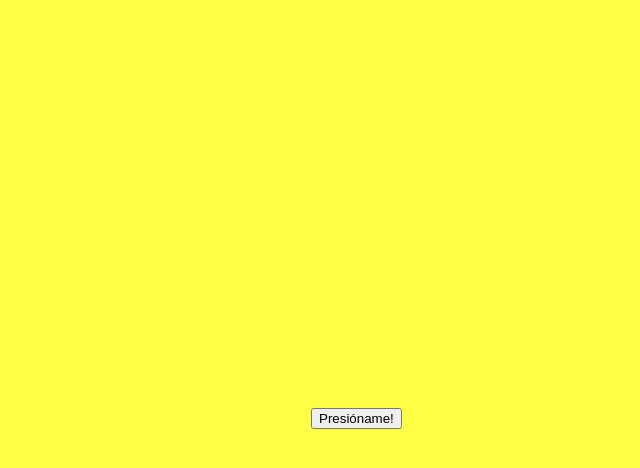
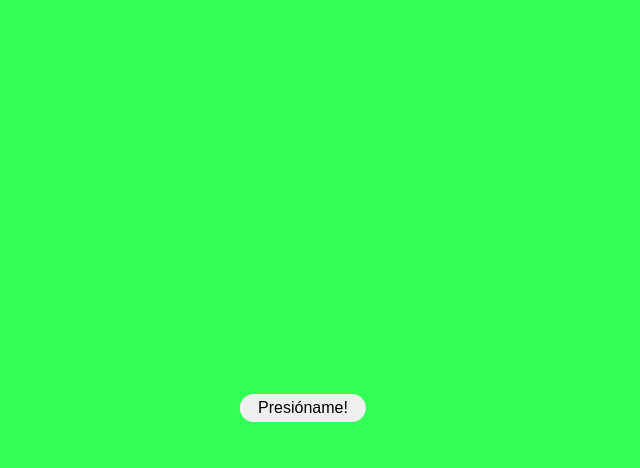
Before and after one commit to javiergonzalez02/Colors, a plain HTML site: page index.html in a window 1280 px wide. Both pictures are taken after a click on the button "Presióname!". Shown: the whole page, without its empty margins (337-977 px from the left). Drawn offline with Linux system fonts and the light colour scheme.

Commit message:
Añadida funcionalidad de cambio de color

```diff
--- a/script.js
+++ b/script.js
@@ -1,3 +1,11 @@
 let background = document.querySelector("body");
+let button = document.querySelector("button");
+let colors = ["#FF5733", "#33FF57", "#3357FF", "#F033FF", "#FF33F0", "#33FFF5", "#F5FF33", "#FF8C33", "#338CFF", "#8333FF"];
 
-background.style.backgroundColor = "#ff4";
+background.style.backgroundColor = "red";
+
+const cambiarColorFondo = () => {
+    background.style.backgroundColor = colors[Math.floor(Math.random() * colors.length)];
+}
+
+button.addEventListener("click", cambiarColorFondo);
--- a/style.css
+++ b/style.css
@@ -1,5 +1,16 @@
+* {
+    font-family: sans-serif;
+    font-size: 1rem;
+}
+
 button {
     position: relative;
     top: 50vh;
-    left: 50vw;
+    left: 50%;
+    transform: translate(-50%, -50%);
+    width: 10%;
+    height: auto;
+    border: 1px;
+    border-radius: 30px;
+    padding: 5px;
 }
```
